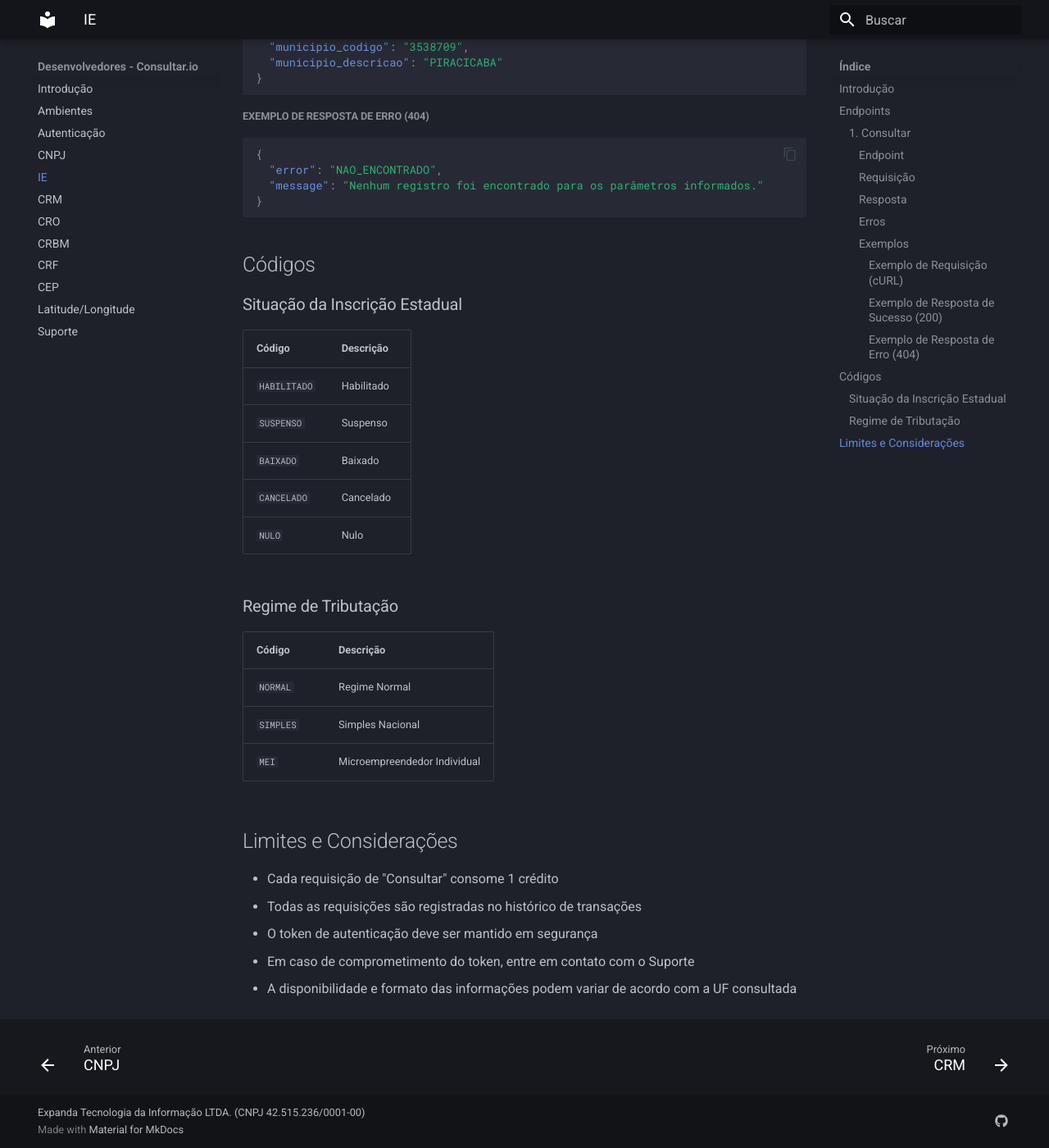
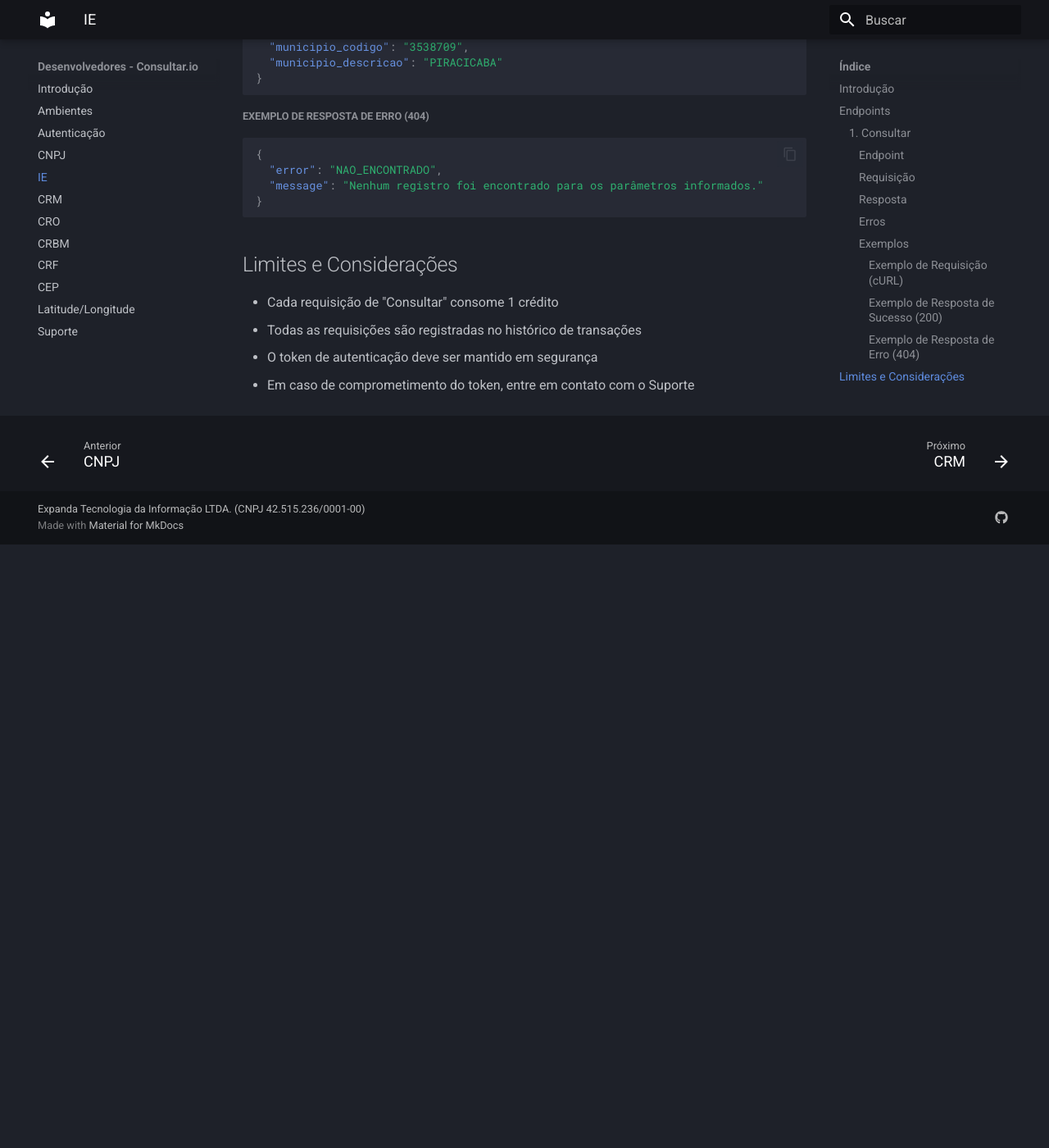
Before and after one commit to consultar-io/doc, an MkDocs documentation site: the page built from docs/inscricao-estadual.md, in a window 1280 px wide and 1400 px high, scrolled down 3127 px. Shown: the whole window at 82% size. Built offline with MkDocs 1.6.1 and Material for MkDocs 9.7.7, drawn with Linux system fonts in a browser that asks for light colours; after the commit the page ends 3791 px from its top, so only the background shows below that.

Commit message:
Enhance documentation for CEP, Inscrição Estadual, and Latitude/Longitude APIs
- Added an "Observações" section to CEP and Latitude/Longitude documentation to clarify input formats and geographical coordinate approximations.
- Removed redundant notes from CEP and Latitude/Longitude documentation for improved clarity.
- Updated Inscrição Estadual documentation by removing outdated information regarding the availability and format of information based on UF.

````diff
--- a/docs/inscricao-estadual.md
+++ b/docs/inscricao-estadual.md
@@ -111,30 +111,9 @@ curl -X GET 'https://consultar.io/api/ie/consultar?uf=SP&cnpj_cpf=61585865150633
 }
 ```
 
-## Códigos
-
-### Situação da Inscrição Estadual
-
-| Código       | Descrição  |
-| ------------ | ---------- |
-| `HABILITADO` | Habilitado |
-| `SUSPENSO`   | Suspenso   |
-| `BAIXADO`    | Baixado    |
-| `CANCELADO`  | Cancelado  |
-| `NULO`       | Nulo       |
-
-### Regime de Tributação
-
-| Código    | Descrição                    |
-| --------- | ---------------------------- |
-| `NORMAL`  | Regime Normal                |
-| `SIMPLES` | Simples Nacional             |
-| `MEI`     | Microempreendedor Individual |
-
 ## Limites e Considerações
 
 - Cada requisição de "Consultar" consome 1 crédito
 - Todas as requisições são registradas no histórico de transações
 - O token de autenticação deve ser mantido em segurança
 - Em caso de comprometimento do token, entre em contato com o Suporte
-- A disponibilidade e formato das informações podem variar de acordo com a UF consultada
````
Also changed, not shown: docs/cep.md (+6 -3 lines), docs/latitude-longitude.md (+4 -2 lines).
